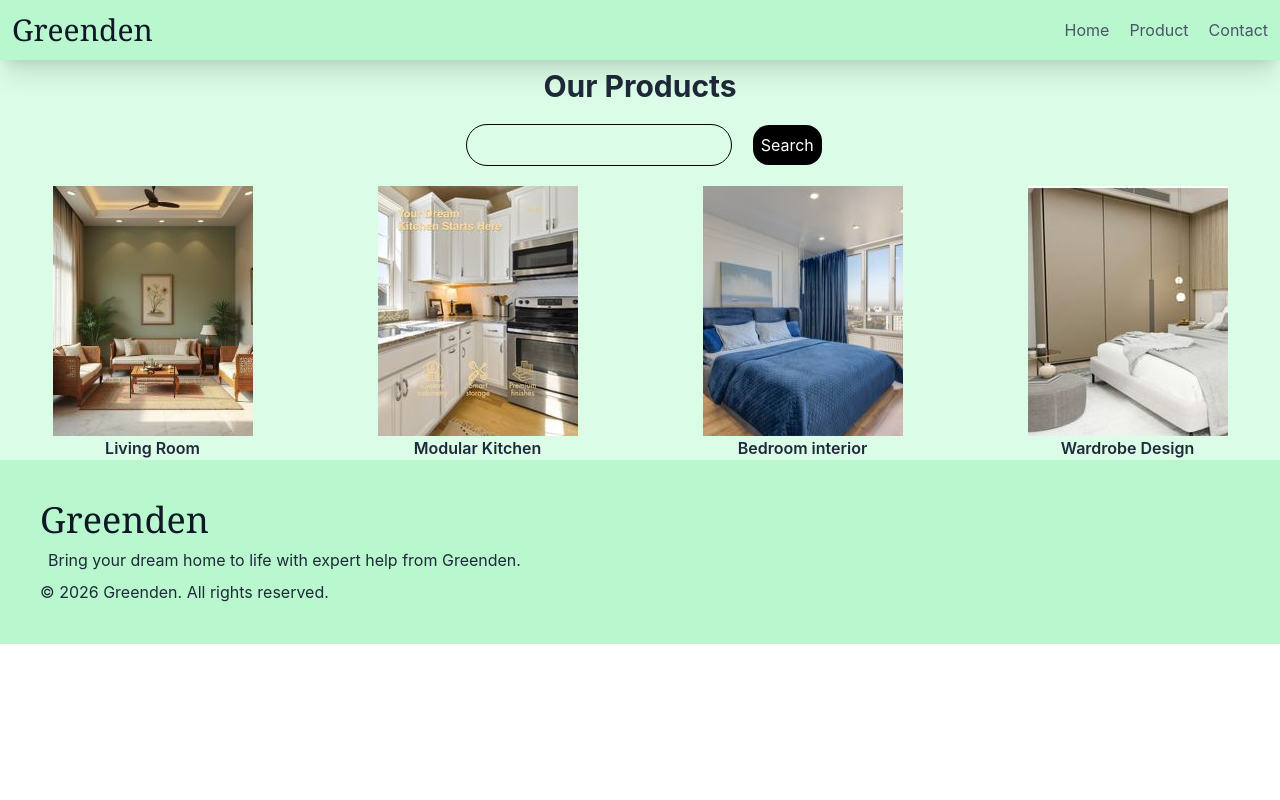
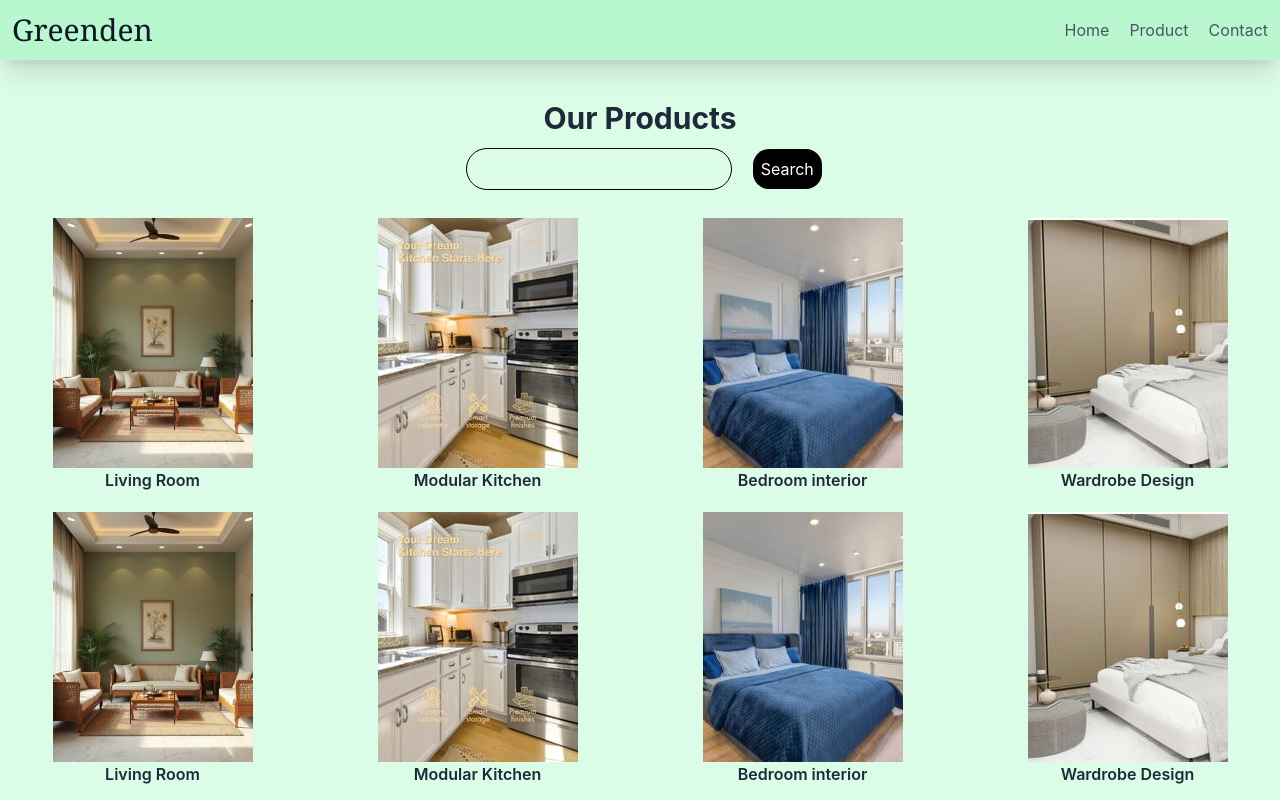
Before and after one commit to Asifsheik/Greenden_Tailwind_CSS, a website: page product_page.html in a window 1280 px wide. Shown: the top 800 px of the page. Drawn offline with Linux system fonts and the light colour scheme.

Commit message:
little update

```diff
--- a/product_page.html
+++ b/product_page.html
@@ -28,17 +28,40 @@
 
     <!-- products display section -->
     <section class="bg-green-100">
-        <div class="text-center">
-            <h1 class="text-3xl font-bold flex justify-center p-2">Our Products</h1>
+        <div class="text-center ">
+            <h1 class="text-3xl font-bold flex justify-center pt-10">Our Products</h1>
             <!-- search section -->
             <div>
                 <input type="text" class="border border-black p-2 m-3 w-45% rounded-3xl mb-5">
                 <button class="bg-black text-white p-2 m-1 rounded-2xl"><a href="index.html">Search</a></button>
             </div>
             <!-- image section -->
-            <div class="grid grid-cols-2 gap-5 md:grid-cols-4">
+            <div class="grid grid-cols-2 gap-5 pb-5 pt-2 md:grid-cols-4">
 
                 <div class="bg-transparent">
+                    <img src="./images/living.jpg" alt="Living Room"
+                        class="inline hover:shadow-xl transform hover:-translate-y-2">
+                    <p class="font-semibold">Living Room</p>
+                </div>
+
+                <div>
+                    <img src="./images/Modular Kitchen Design.jpg" alt="Modular Kitchen Design"
+                        class="inline hover:shadow-xl transform hover:-translate-y-2">
+                    <p class="font-semibold">Modular Kitchen</p>
+                </div>
+
+                <div>
+                    <img src="./images/bedroom.jpg" alt="Bedroom interior Design"
+                        class="inline hover:shadow-xl transform hover:-translate-y-2">
+                    <p class="font-semibold">Bedroom interior</p>
+                </div>
+
+                <div>
+                    <img src="./images/Wardrobe Design.jpg" alt="Wardrobe Design"
+                        class="inline hover:shadow-xl transform hover:-translate-y-2">
+                    <p class="font-semibold">Wardrobe Design</p>
+                </div>
+                 <div >
                     <img src="./images/living.jpg" alt="Living Room"
                         class="inline hover:shadow-xl transform hover:-translate-y-2">
                     <p class="font-semibold">Living Room</p>
```
Also changed, not shown: contact.html (+3 -3 lines), index.html (+2 -2 lines), src/output.css.
